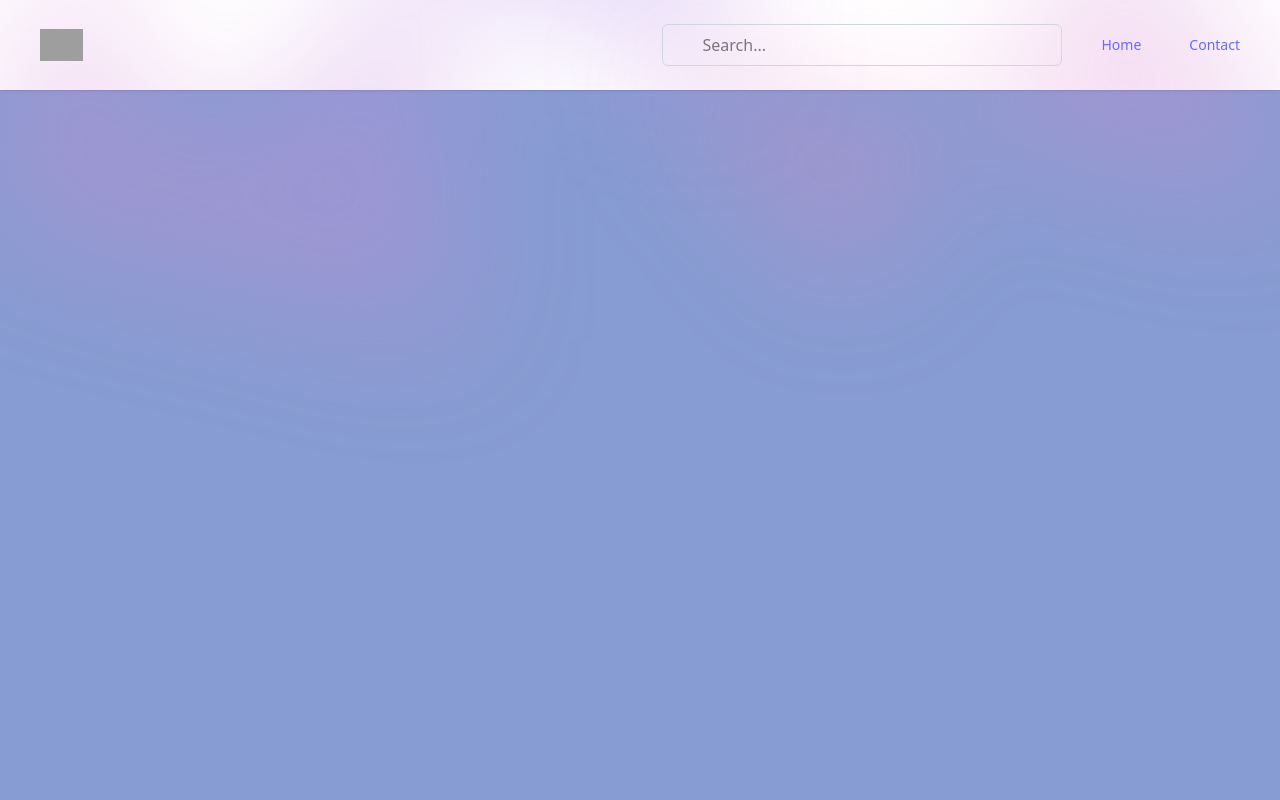
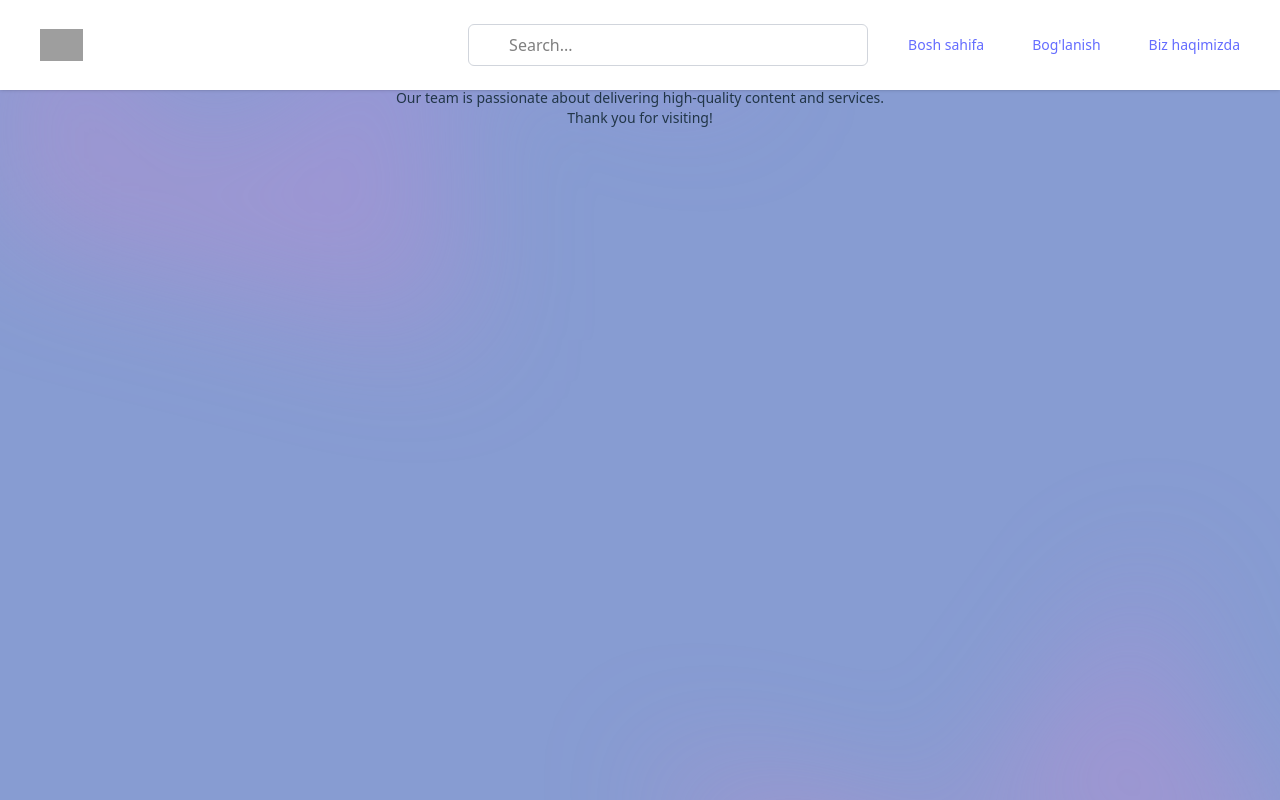
Before and after one commit to KayumovSher/Rasmlar, a React (Vite) app in the folder frontend/: page /about in a window 1280 px wide. Shown: the top 800 px of the page. Built offline with nearby package versions, Linux system fonts and the light colour scheme; grey boxes are pictures that could not be loaded.

Commit message:
About page created

```diff
--- a/frontend/src/App.jsx
+++ b/frontend/src/App.jsx
@@ -3,11 +3,12 @@ import { BrowserRouter as Router, Routes, Route } from 'react-router-dom';
 
 
 import Navbar from './components/Navbar';
-// import Footer from './components/Footer';
+import Footer from './components/Footer';
 
 import Home from './pages/Home';
 import Images from './pages/Images';
 import Contact from './pages/Contact';
+import About from './pages/About';
 
 function App() {
   return (
@@ -20,6 +21,7 @@ function App() {
             <Route path="/" element={<Home />} />
             <Route path="/images" element={<Images />} />
             <Route path="/contact" element={<Contact />} />
+            <Route path='/about' element={<About />} />
           </Routes>
         </main>
 
--- a/frontend/src/components/Navbar.jsx
+++ b/frontend/src/components/Navbar.jsx
@@ -3,12 +3,13 @@ import React, { useState } from 'react';
 import { Dialog, DialogPanel } from '@headlessui/react';
 import { Bars3Icon, XMarkIcon } from '@heroicons/react/24/outline';
 import { Link } from 'react-router-dom';
-import BlobBackground from "../components/BlobBackground";
+
 
 const navigation = [
-  { name: 'Home', href: '/' },
+  { name: 'Bosh sahifa', href: '/' },
   // { name: 'Images', href: '/images' },
-  { name: 'Contact', href: '/contact' },
+  { name: "Bog'lanish", href: '/contact' },
+  { name: "Biz haqimizda", href: '/about' },
 ];
 
 export default function Navbar() {
@@ -16,9 +17,6 @@ export default function Navbar() {
 
   return (
     <header className="fixed inset-x-0 top-0 z-50 bg-white shadow">
-      {/* Background blobs */}
-      <BlobBackground position="top" />
-      <BlobBackground position="bottom" />
 
       <nav aria-label="Global" className="flex items-center justify-between p-6 lg:px-10" >
         <div className="flex lg:flex-1">
--- /dev/null
+++ b/frontend/src/pages/About.jsx
@@ -0,0 +1,27 @@
+import React from 'react';
+import BlobBackground from "../components/BlobBackground";
+
+function About() {
+    return (
+      <div>
+        <BlobBackground position="top" />
+        <BlobBackground position="bottom" />
+
+        <p>&copy; 2025 Shermukhammad's Website. All rights reserved.</p>
+
+        <a href="#" className="hover:text-gray-400">Privacy Policy</a>
+        <a href="#" className="hover:text-gray-400">Terms of Service</a>
+        <div className="text-center text-sm">
+          <p>About Us</p>
+          <p>Welcome to our website! We are dedicated to providing you with the best experience possible.</p>
+          <p>Our team is passionate about delivering high-quality content and services.</p>
+          <p>Thank you for visiting!</p>
+          </div>
+
+
+
+      </div>
+    );
+  }
+
+  export default About
--- a/frontend/src/pages/Contact.jsx
+++ b/frontend/src/pages/Contact.jsx
@@ -18,7 +18,7 @@ function Contact() {
       <BlobBackground position="top" />
       <BlobBackground position="bottom" />
 
-      <h2 className="text-3xl font-bold text-center mb-8 text-black">Contact Users</h2>
+      <h2 className="text-3xl font-bold text-center mb-8 text-black">Biz haqimizda</h2>
 
       {loading ? (
         <div className="text-center text-indigo-500 font-medium">Loading...</div>
--- a/frontend/src/pages/Home.jsx
+++ b/frontend/src/pages/Home.jsx
@@ -53,6 +53,7 @@ function Home() {
 
   return (
     <div className="relative isolate px-4 pt-26 lg:px-8 min-h-screen">
+      {/* Background blobs */}
       <BlobBackground position="top" />
       <BlobBackground position="bottom" />
       {/* Category Buttons - Top */}
@@ -73,7 +74,7 @@ function Home() {
       </div>
 
       {/* Image Gallery */}
-      <div className="grid md:grid-cols-2 lg:grid-cols-4 gap-1 mt-7">
+      <div className="grid md:grid-cols-2 lg:grid-cols-3 gap-1 mt-7">
         {loading ? (
           <p className="text-center text-gray-500 col-span-full">Yuklanmoqda...</p>
         ) : filteredImages.length === 0 ? (
@@ -81,7 +82,7 @@ function Home() {
         ) : (
           filteredImages.map((img) => (
             <div key={img.id} className="bg-white p-2 rounded shadow">
-              <h2 className="text-lg font-semibold text-[#646cff] mb-2">{img.title}</h2>
+              {/* <h3 className="text-lg font-semibold text-[#646cff] mb-2">{img.title}</h3> */}
               <img
                 src={img.image}
                 alt={img.title || "Image"}
```
